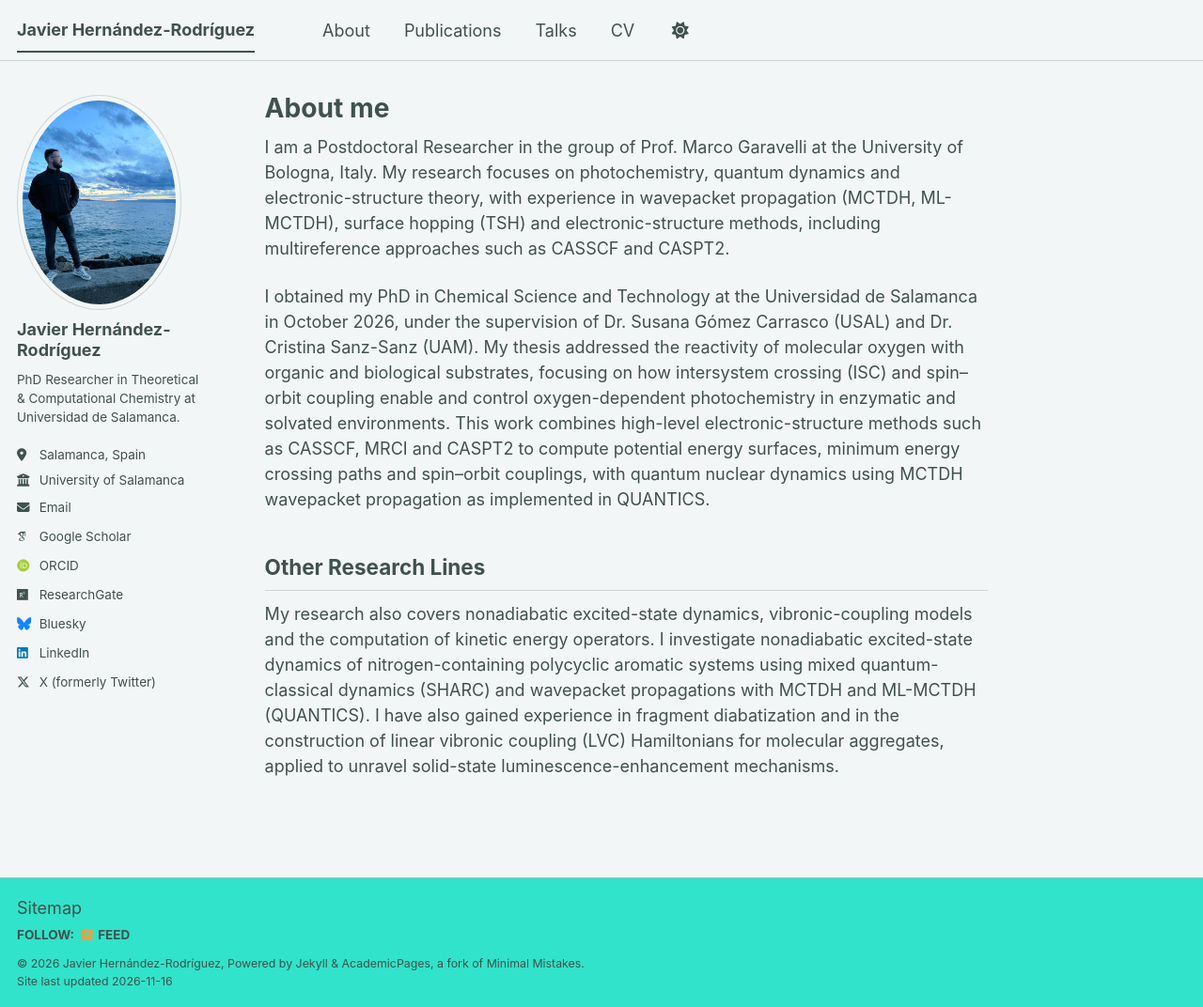
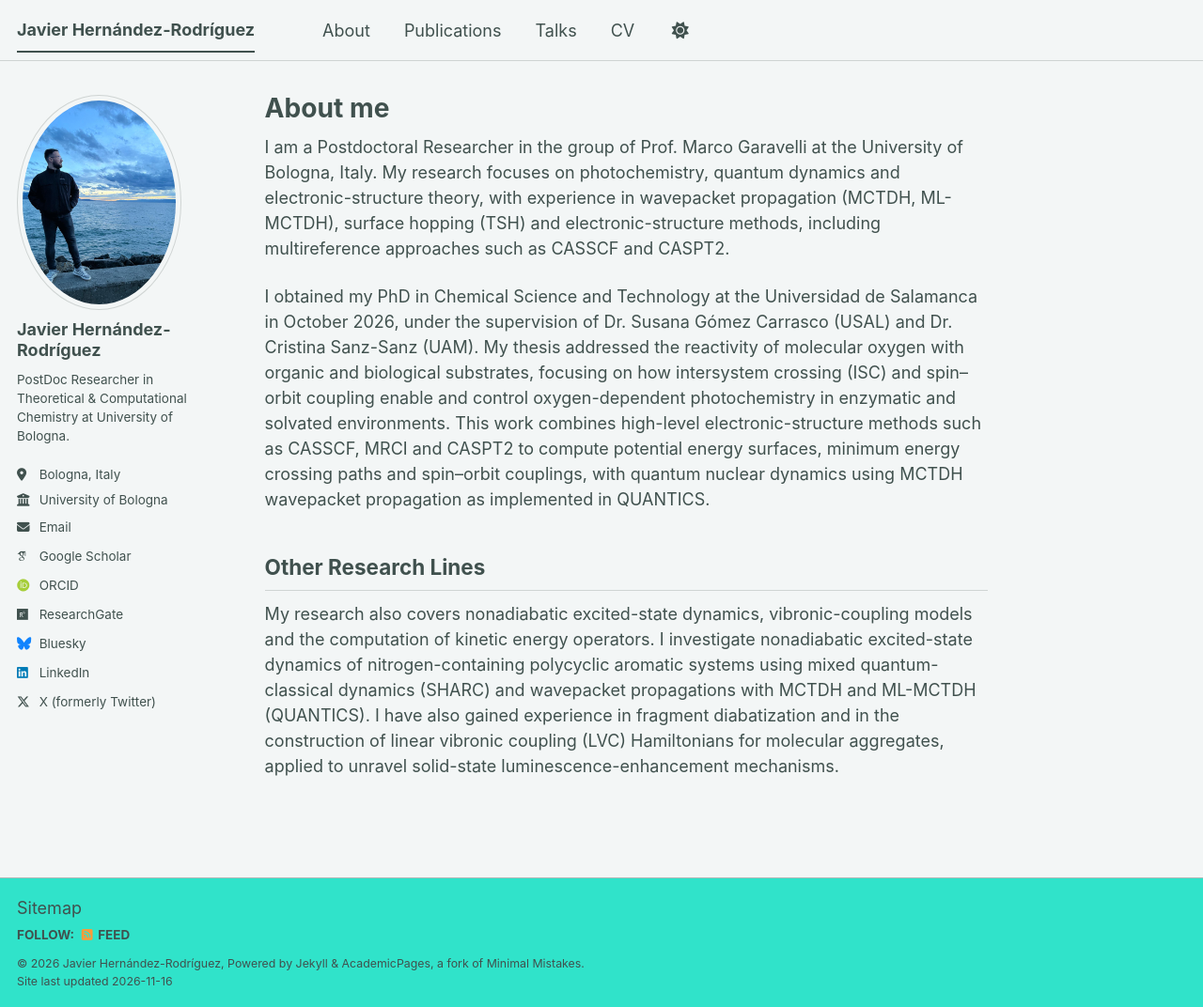
Before and after one commit to javier-hernandezr/javier-hernandezr.github.io, a Jekyll site: the page built from _pages/about.md, in a window 1280 px wide and 1072 px high. Shown: the whole window at 94% size. Built offline with Jekyll 4.4.1, drawn with Linux system fonts in a browser that asks for light colours; some web fonts are replaced; a script bundle is joined from its source files by our own code; library files that are not in the unit come from our copies.

Commit message:
Update _config.yml

```diff
--- a/_config.yml
+++ b/_config.yml
@@ -12,7 +12,7 @@ site_theme               : "mint" # The available themes options are "default",
 title                    : "Javier Hernández-Rodríguez"
 title_separator          : "-"
 name                     : &name "Javier Hernández-Rodríguez"
-description              : &description "PhD Researcher in Theoretical & Computational Chemistry"   # Update this with a general description of your site, this is the default if not overridden by a page
+description              : &description "PostDoc Researcher in Theoretical & Computational Chemistry"   # Update this with a general description of your site, this is the default if not overridden by a page
 url                      : https://javier-hernandezr.github.io # The base hostname & protocol for your site e.g. "https://[your GitHub username].github.io",
                                                            # or if you already have some other page hosted on Github then use "https://[your GitHub username].github.io/[Your Repo Name]"
 baseurl                  : "" # the subpath of your site, e.g. "/blog"
@@ -26,11 +26,11 @@ author:
   avatar           : "foto-portada.jpeg"
   name             : "Javier Hernández-Rodríguez"
   pronouns         : # example: "she/her"
-  bio              : "PhD Researcher in Theoretical & Computational Chemistry at Universidad de Salamanca."
-  location         : "Salamanca, Spain"
-  employer         : "University of Salamanca"
+  bio              : "PostDoc Researcher in Theoretical & Computational Chemistry at University of Bologna."
+  location         : "Bologna, Italy"
+  employer         : "University of Bologna"
   uri              : # URL
-  email            : "javier.hernandezr@usal.es"
+  email            : "javier.hernandez@unibo.it"
 
   # Academic websites
   academia         : # URL
```
